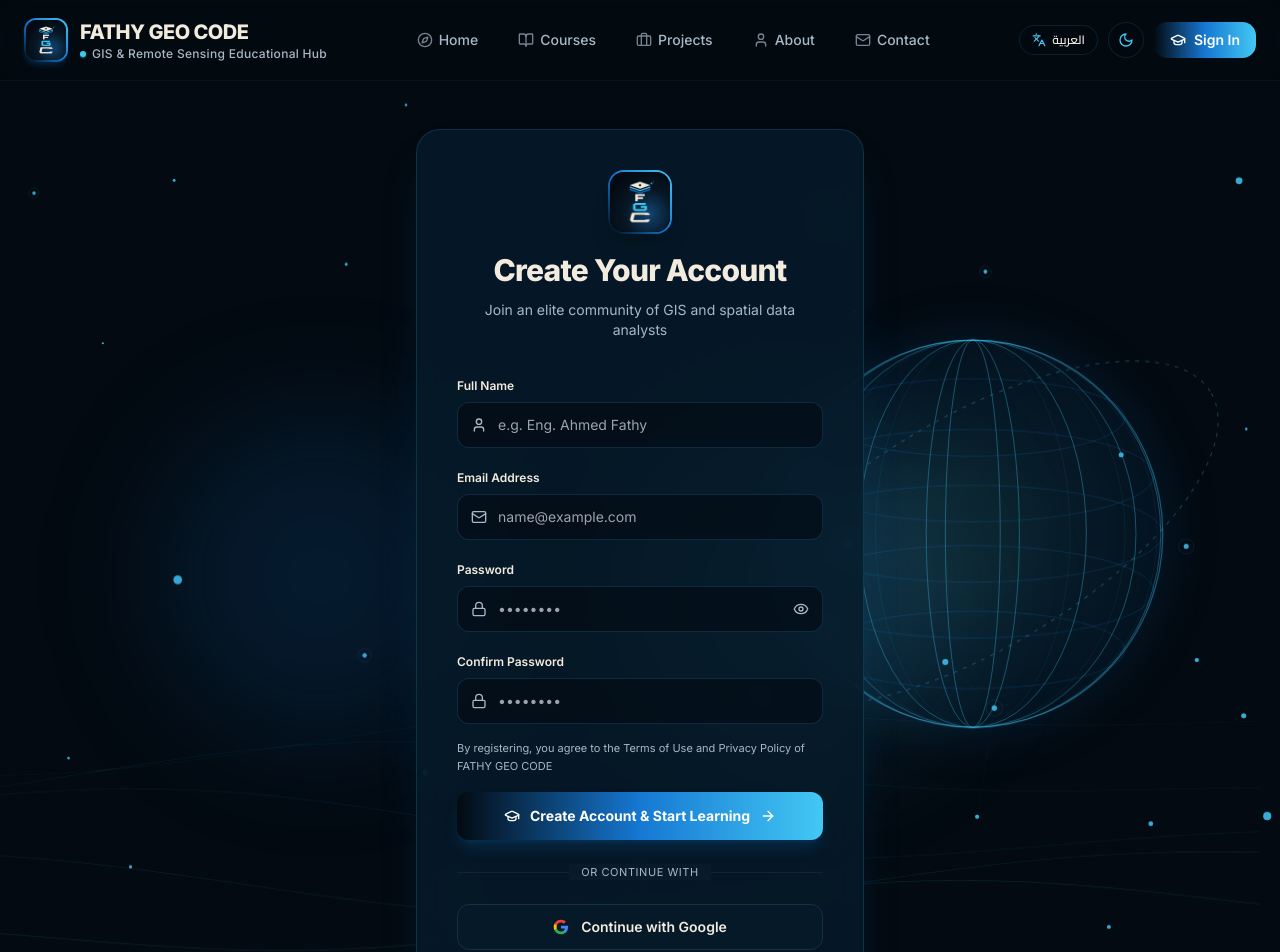
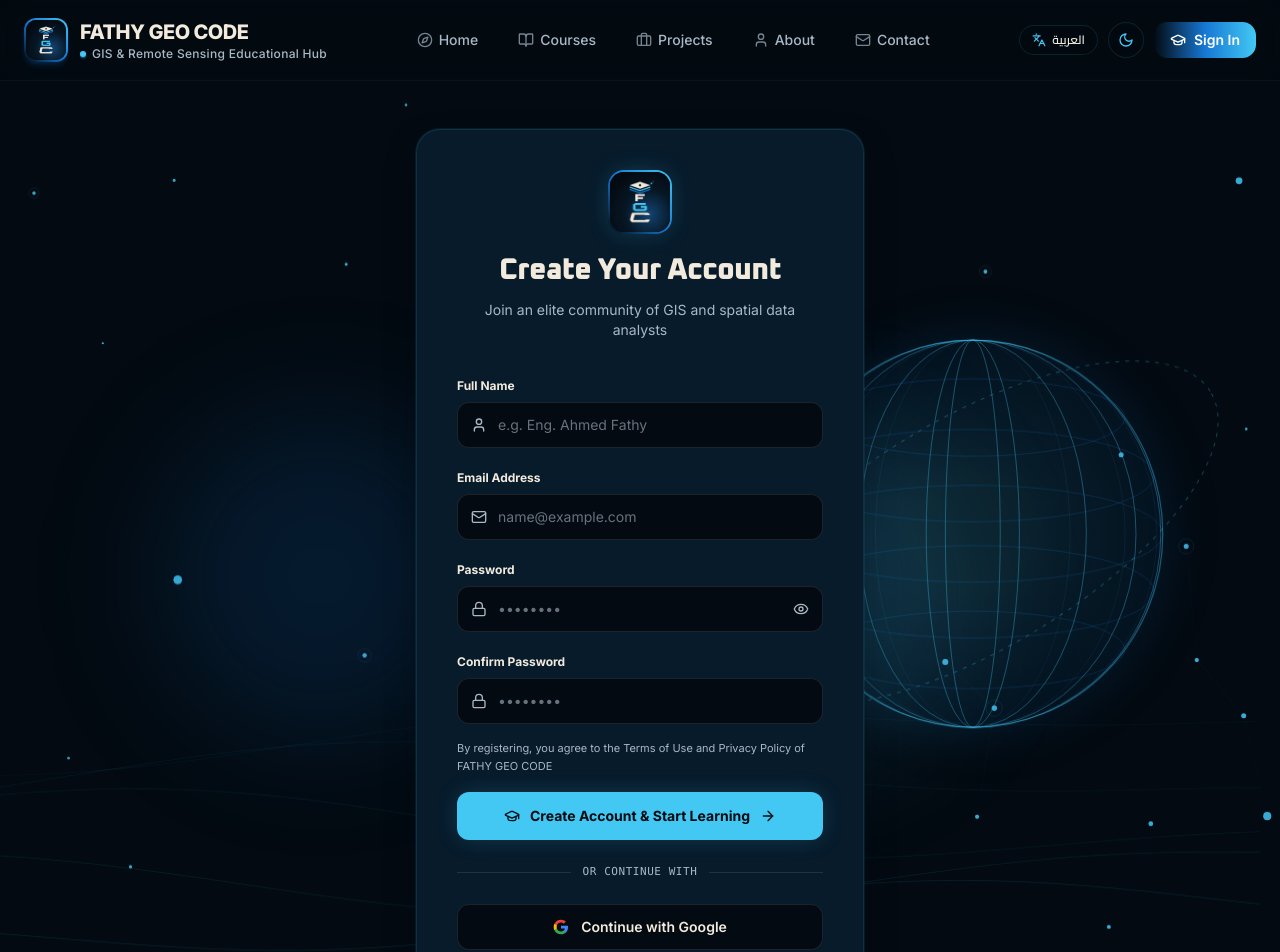
Before and after one commit to ahmedtarbo98-dotcom/fathy-geo-code, a Next.js app: page /en/register in a window 1280 px wide. Shown: the top 952 px of the page. Built offline with nearby package versions, Linux system fonts and the light colour scheme; no server answers; the database is empty.

Commit message:
feat(stage-5.5): apply Altura design system to login, registration, and forgot password pages

```diff
--- a/src/app/[locale]/register/page.tsx
+++ b/src/app/[locale]/register/page.tsx
@@ -115,7 +115,7 @@ export default function RegisterPage({
   };
 
   return (
-    <div className="relative min-h-[92vh] flex items-center justify-center px-4 sm:px-6 py-12 overflow-hidden">
+    <div className="relative min-h-[92vh] flex items-center justify-center px-4 sm:px-6 py-12 overflow-hidden bg-brand-primary">
       {/* Animated Geospatial Canvas Background */}
       <HeroBackground />
 
@@ -123,12 +123,12 @@ export default function RegisterPage({
       <div className="absolute bottom-1/3 right-1/4 w-80 h-80 bg-brand-cyan/15 rounded-full blur-3xl pointer-events-none" />
 
       <div className="relative w-full max-w-md z-10">
-        <div className="rounded-3xl glass-panel p-8 sm:p-10 shadow-2xl shadow-brand-blue/15 border border-border/70 backdrop-blur-2xl">
+        <div className="rounded-3xl surface-altura p-8 sm:p-10 shadow-altura border border-white/10">
           {/* Logo & Header */}
           <div className="text-center space-y-3 mb-8">
             <Link href="/" className="inline-block group">
-              <div className="relative w-16 h-16 mx-auto rounded-2xl overflow-hidden p-0.5 bg-gradient-to-tr from-brand-navy via-brand-blue to-brand-cyan shadow-xl group-hover:scale-105 transition-transform duration-300">
-                <div className="relative w-full h-full rounded-[14px] overflow-hidden bg-background">
+              <div className="relative w-16 h-16 mx-auto rounded-2xl overflow-hidden p-0.5 bg-gradient-to-tr from-brand-navy via-brand-blue to-brand-cyan shadow-cyan-glow group-hover:scale-105 transition-transform duration-300">
+                <div className="relative w-full h-full rounded-[14px] overflow-hidden bg-brand-primary">
                   <SiteLogoImage
                     alt="FATHY GEO CODE"
                     className="object-cover"
@@ -138,24 +138,24 @@ export default function RegisterPage({
               </div>
             </Link>
 
-            <h1 className="text-2xl sm:text-3xl font-extrabold tracking-tight text-foreground">
+            <h1 className="text-2xl sm:text-3xl font-heading font-extrabold tracking-tight text-cream">
               {t("registerTitle")}
             </h1>
-            <p className="text-xs sm:text-sm text-muted-foreground leading-relaxed">
+            <p className="text-xs sm:text-sm text-brand-muted leading-relaxed">
               {t("registerSubtitle")}
             </p>
           </div>
 
           {/* Feedback messages */}
           {error && (
-            <div className="mb-6 p-3.5 rounded-xl bg-destructive/10 border border-destructive/30 flex items-center gap-2.5 text-xs text-destructive">
+            <div className="mb-6 p-3.5 rounded-xl bg-destructive/10 border border-destructive/30 flex items-center gap-2.5 text-xs text-red-400">
               <AlertCircle className="w-4 h-4 shrink-0" />
               <span>{error}</span>
             </div>
           )}
 
           {success && (
-            <div className="mb-6 p-3.5 rounded-xl bg-emerald-500/10 border border-emerald-500/30 flex items-center gap-2.5 text-xs text-emerald-600 dark:text-emerald-400">
+            <div className="mb-6 p-3.5 rounded-xl bg-emerald-500/10 border border-emerald-500/30 flex items-center gap-2.5 text-xs text-emerald-400">
               <CheckCircle2 className="w-4 h-4 shrink-0" />
               <span>{success}</span>
             </div>
@@ -165,11 +165,11 @@ export default function RegisterPage({
           <form onSubmit={handleRegister} className="space-y-4">
             {/* Full Name */}
             <div className="space-y-1.5">
-              <label className="text-xs font-semibold text-foreground">
+              <label className="text-xs font-bold text-cream">
                 {t("fullName")}
               </label>
               <div className="relative">
-                <div className="absolute inset-y-0 start-0 ps-3.5 flex items-center pointer-events-none text-muted-foreground">
+                <div className="absolute inset-y-0 start-0 ps-3.5 flex items-center pointer-events-none text-brand-muted">
                   <User className="w-4 h-4" />
                 </div>
                 <input
@@ -178,18 +178,18 @@ export default function RegisterPage({
                   value={fullName}
                   onChange={(e) => setFullName(e.target.value)}
                   placeholder={t("fullNamePlaceholder")}
-                  className="w-full ps-10 pe-4 py-3 rounded-xl border border-border/80 bg-background/60 text-sm focus:outline-none focus:ring-2 focus:ring-brand-blue/50 focus:border-brand-blue transition-all"
+                  className="w-full ps-10 pe-4 py-3 rounded-xl border border-white/10 bg-[#030A11] text-sm text-cream placeholder:text-brand-muted/60 focus:outline-none focus:border-brand-cyan/60 transition-all"
                 />
               </div>
             </div>
 
             {/* Email */}
             <div className="space-y-1.5">
-              <label className="text-xs font-semibold text-foreground">
+              <label className="text-xs font-bold text-cream">
                 {t("email")}
               </label>
               <div className="relative">
-                <div className="absolute inset-y-0 start-0 ps-3.5 flex items-center pointer-events-none text-muted-foreground">
+                <div className="absolute inset-y-0 start-0 ps-3.5 flex items-center pointer-events-none text-brand-muted">
                   <Mail className="w-4 h-4" />
                 </div>
                 <input
@@ -198,18 +198,18 @@ export default function RegisterPage({
                   value={email}
                   onChange={(e) => setEmail(e.target.value)}
                   placeholder={t("emailPlaceholder")}
-                  className="w-full ps-10 pe-4 py-3 rounded-xl border border-border/80 bg-background/60 text-sm focus:outline-none focus:ring-2 focus:ring-brand-blue/50 focus:border-brand-blue transition-all"
+                  className="w-full ps-10 pe-4 py-3 rounded-xl border border-white/10 bg-[#030A11] text-sm text-cream placeholder:text-brand-muted/60 focus:outline-none focus:border-brand-cyan/60 transition-all"
                 />
               </div>
             </div>
 
             {/* Password */}
             <div className="space-y-1.5">
-              <label className="text-xs font-semibold text-foreground">
+              <label className="text-xs font-bold text-cream">
                 {t("password")}
               </label>
               <div className="relative">
-                <div className="absolute inset-y-0 start-0 ps-3.5 flex items-center pointer-events-none text-muted-foreground">
+                <div className="absolute inset-y-0 start-0 ps-3.5 flex items-center pointer-events-none text-brand-muted">
                   <Lock className="w-4 h-4" />
                 </div>
                 <input
@@ -218,12 +218,12 @@ export default function RegisterPage({
                   value={password}
                   onChange={(e) => setPassword(e.target.value)}
                   placeholder={t("passwordPlaceholder")}
-                  className="w-full ps-10 pe-11 py-3 rounded-xl border border-border/80 bg-background/60 text-sm focus:outline-none focus:ring-2 focus:ring-brand-blue/50 focus:border-brand-blue transition-all"
+                  className="w-full ps-10 pe-11 py-3 rounded-xl border border-white/10 bg-[#030A11] text-sm text-cream placeholder:text-brand-muted/60 focus:outline-none focus:border-brand-cyan/60 transition-all"
                 />
                 <button
                   type="button"
                   onClick={() => setShowPassword(!showPassword)}
-                  className="absolute inset-y-0 end-0 pe-3.5 flex items-center text-muted-foreground hover:text-foreground"
+                  className="absolute inset-y-0 end-0 pe-3.5 flex items-center text-brand-muted hover:text-cream"
                 >
                   {showPassword ? (
                     <EyeOff className="w-4 h-4" />
@@ -236,11 +236,11 @@ export default function RegisterPage({
 
             {/* Confirm Password */}
             <div className="space-y-1.5">
-              <label className="text-xs font-semibold text-foreground">
+              <label className="text-xs font-bold text-cream">
                 {t("confirmPassword")}
               </label>
               <div className="relative">
-                <div className="absolute inset-y-0 start-0 ps-3.5 flex items-center pointer-events-none text-muted-foreground">
+                <div className="absolute inset-y-0 start-0 ps-3.5 flex items-center pointer-events-none text-brand-muted">
                   <Lock className="w-4 h-4" />
                 </div>
                 <input
@@ -249,13 +249,13 @@ export default function RegisterPage({
                   value={confirmPassword}
                   onChange={(e) => setConfirmPassword(e.target.value)}
                   placeholder={t("passwordPlaceholder")}
-                  className="w-full ps-10 pe-4 py-3 rounded-xl border border-border/80 bg-background/60 text-sm focus:outline-none focus:ring-2 focus:ring-brand-blue/50 focus:border-brand-blue transition-all"
+                  className="w-full ps-10 pe-4 py-3 rounded-xl border border-white/10 bg-[#030A11] text-sm text-cream placeholder:text-brand-muted/60 focus:outline-none focus:border-brand-cyan/60 transition-all"
                 />
               </div>
             </div>
 
             {/* Terms notice */}
-            <p className="text-[11px] text-muted-foreground leading-relaxed">
+            <p className="text-[11px] text-brand-muted leading-relaxed">
               {t("termsNotice")}
             </p>
 
@@ -263,7 +263,7 @@ export default function RegisterPage({
             <button
               type="submit"
               disabled={loading}
-              className="w-full inline-flex items-center justify-center gap-2.5 py-3.5 px-4 rounded-xl text-sm font-bold text-white shadow-lg shadow-brand-blue/20 bg-gradient-to-r from-brand-navy via-brand-blue to-brand-cyan hover:scale-[1.02] active:scale-[0.98] transition-all disabled:opacity-50"
+              className="w-full inline-flex items-center justify-center gap-2.5 py-3.5 px-4 rounded-xl text-sm font-bold text-brand-primary bg-brand-cyan hover:bg-cyan-300 shadow-cyan-glow hover:scale-[1.01] active:scale-[0.98] transition-all disabled:opacity-50"
             >
               <GraduationCap className="w-4 h-4" />
               <span>{loading ? t("loading") : t("signUpButton")}</span>
@@ -274,10 +274,10 @@ export default function RegisterPage({
           {/* Divider */}
           <div className="relative my-6">
             <div className="absolute inset-0 flex items-center">
-              <div className="w-full border-t border-border/60" />
+              <div className="w-full border-t border-white/10" />
             </div>
-            <div className="relative flex justify-center text-[11px] uppercase tracking-wider">
-              <span className="bg-card px-3 text-muted-foreground">
+            <div className="relative flex justify-center text-[11px] uppercase tracking-wider font-mono">
+              <span className="bg-[#071B2B] px-3 text-brand-muted">
                 {t("orContinueWith")}
               </span>
             </div>
@@ -288,7 +288,7 @@ export default function RegisterPage({
             type="button"
             onClick={handleGoogleLogin}
             disabled={googleLoading}
-            className="w-full flex items-center justify-center gap-3 py-3 px-4 rounded-xl border border-border bg-card/70 hover:bg-muted text-sm font-semibold text-foreground transition-all duration-200 hover:scale-[1.01] active:scale-[0.98] shadow-sm disabled:opacity-50"
+            className="w-full flex items-center justify-center gap-3 py-3 px-4 rounded-xl border border-white/10 bg-[#030A11] hover:bg-white/5 text-sm font-semibold text-cream transition-all duration-200 hover:scale-[1.01] active:scale-[0.98] shadow-sm disabled:opacity-50"
           >
             <svg className="w-4 h-4" viewBox="0 0 24 24">
               <path
@@ -312,11 +312,11 @@ export default function RegisterPage({
           </button>
 
           {/* Switch to Login */}
-          <div className="mt-8 text-center text-xs text-muted-foreground">
+          <div className="mt-8 text-center text-xs text-brand-muted">
             <span>{t("alreadyHaveAccount")} </span>
             <Link
               href="/login"
-              className="font-bold text-brand-blue dark:text-brand-cyan hover:underline"
+              className="font-bold text-brand-cyan hover:underline"
             >
               {t("loginNow")}
             </Link>
```
Also changed, not shown: src/app/[locale]/forgot-password/page.tsx (+13 -13 lines), src/app/[locale]/login/page.tsx (+23 -23 lines).
